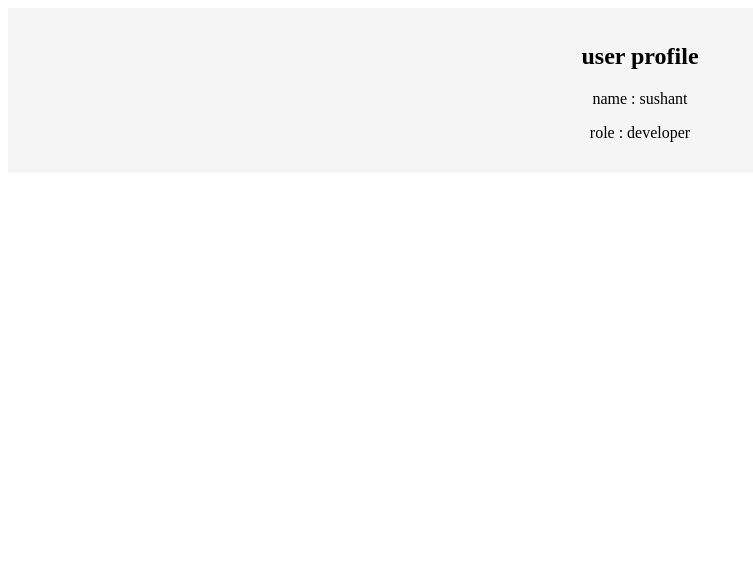
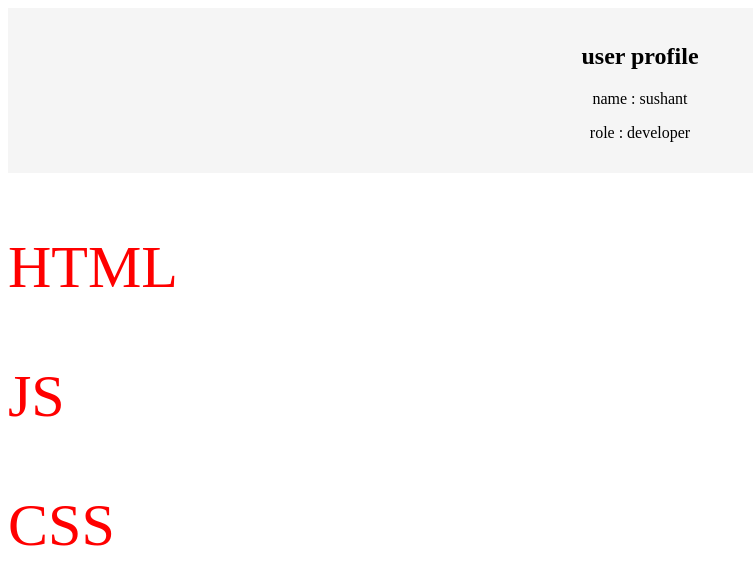
Before and after one commit to kumarsushant3880-png/js-wev-dev-2, a plain HTML site: page JS-DAY-8/index.html in a window 1280 px wide. Shown: the whole page, without its empty margins (0-753 px from the left). Drawn offline with Linux system fonts and the light colour scheme.

Commit message:
session 8

```diff
--- a/JS-DAY-8/index.html
+++ b/JS-DAY-8/index.html
@@ -6,13 +6,18 @@
     <title>Document</title>
 </head>
 <body>
-    <task 1>
+    <task-1>
         <section id="profile">
             <h1>user profile</h1>
             <p> name : sushant</p>
             <p> role : developer</p>
         </section>
-    </task>
+    </task-1>
+    <task-2>
+        <p class="important">HTML</p>
+        <p class="important">JS</p>
+        <p class="important">CSS</p>
+    </task-2>
     <script src="./script.js"></script>
 </body>
 </html>
--- a/JS-DAY-8/script.js
+++ b/JS-DAY-8/script.js
@@ -3,3 +3,10 @@ console.log(profile);
 profile.style.backgroundColor="#f5f5f5"
 profile.style.padding=["15px"]
 profile.style.textAlign= "center"
+
+const important = document.getElementsByClassName("important")
+console.log(important)
+for(let i=0;i<important.length;i++){
+    important[i].style.color="red";
+    important[i].style.fontSize=["60px"];
+}
```
